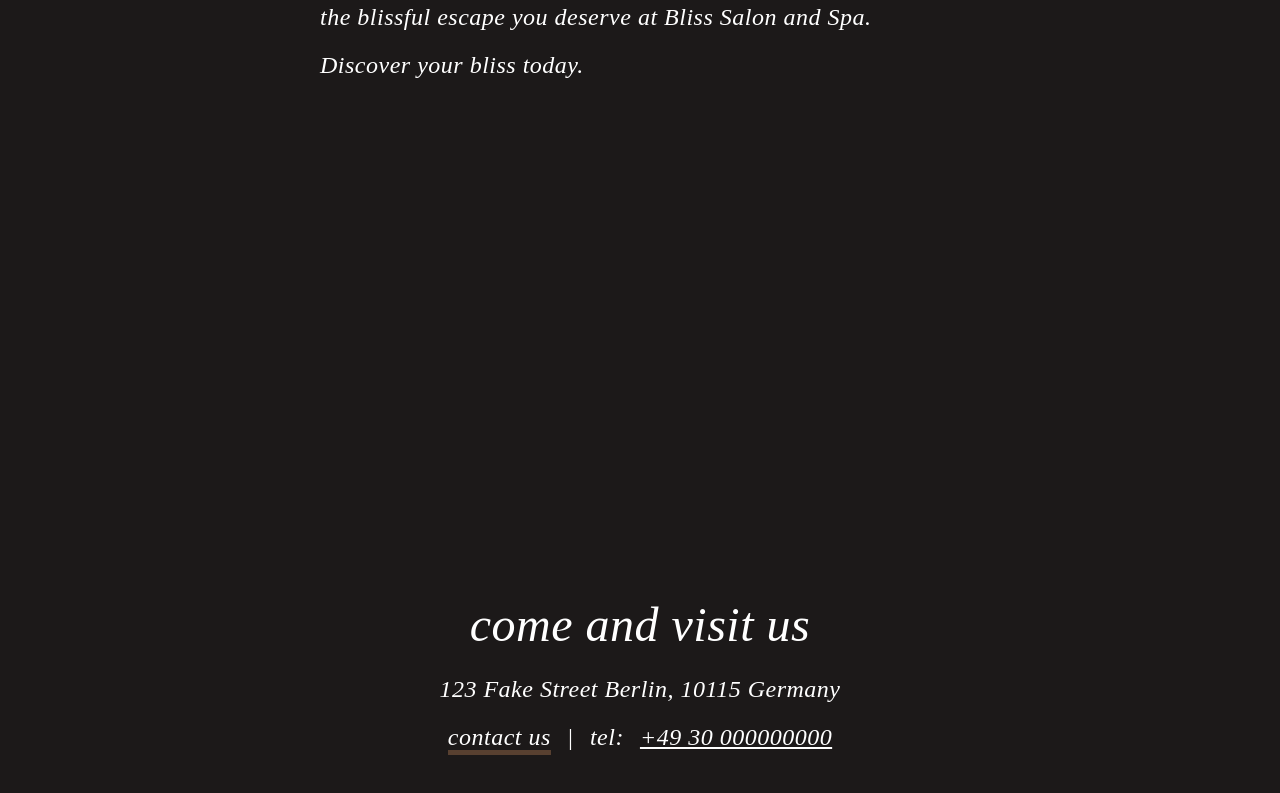
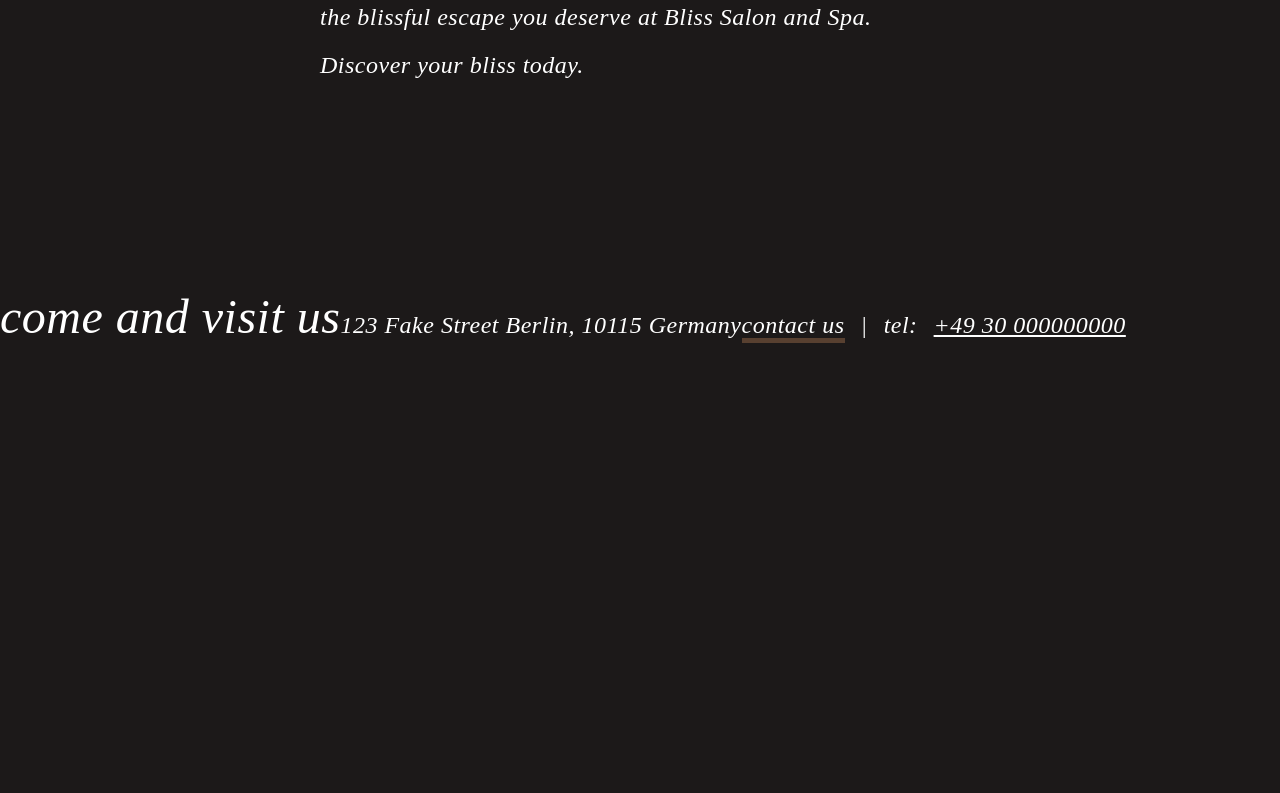
Before and after one commit to Yusra-Ahmad/Final-Project, a React (Vite) app in the folder frontend/: page /about in a window 1280 px wide. Shown: the part 1319-2112 px from the top of the page. After the commit the page ends 1688 px from the top, so only its background shows below. Built offline with nearby package versions, Linux system fonts and the light colour scheme.

Commit message:
modified About.tsx

```diff
--- a/frontend/src/components/about/About.tsx
+++ b/frontend/src/components/about/About.tsx
@@ -27,7 +27,7 @@ const About = () => {
           <p>Discover your bliss today.</p>
         </div>
       </div>
-      <div className="contact inner-page-div">
+      <div className="contact">
         <h1>come and visit us </h1>
         <p>123 Fake Street Berlin, 10115 Germany</p>
         <div>
```
